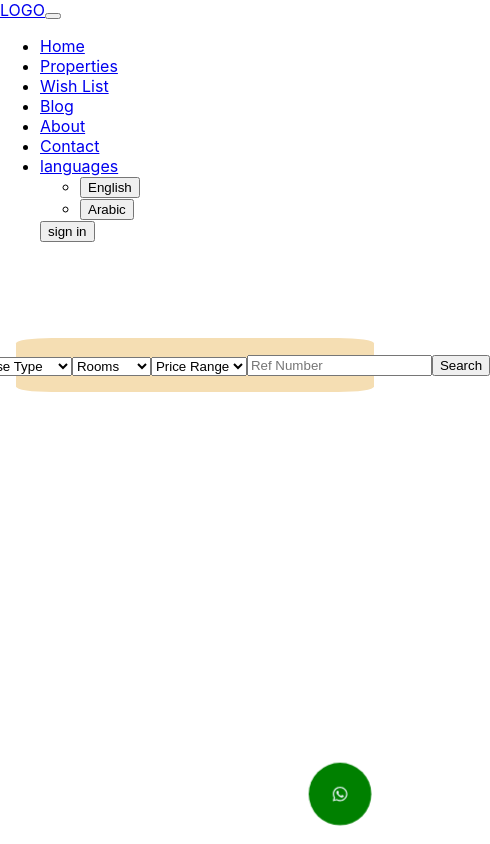
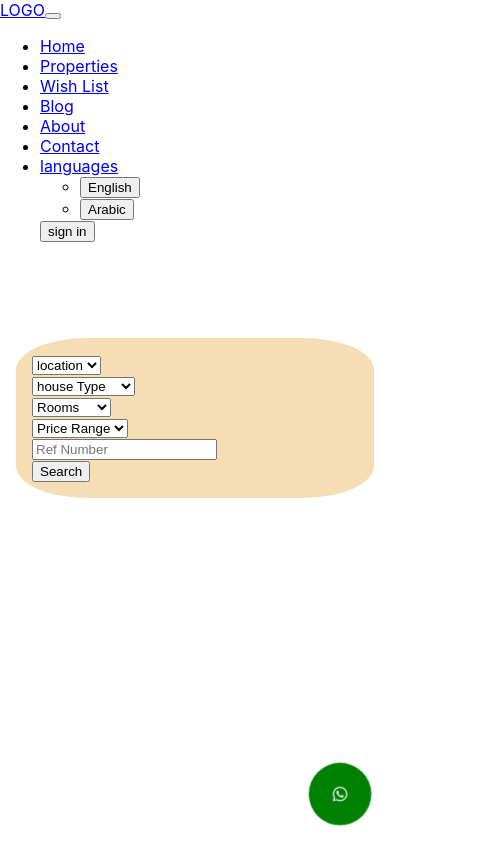
Before and after one commit to Alzubair98/ozyapi, a React (Create React App) app: page /search in a window 390 px wide. Shown: the whole page, 490 px wide, since content can reach past the window. Built offline with nearby package versions, Linux system fonts and the light colour scheme; the HTML template or start-up script is replaced by a standard one.

Commit message:
fix search bar and card layout

```diff
--- a/src/component/home-page/intro.css
+++ b/src/component/home-page/intro.css
@@ -118,7 +118,7 @@
     /* card */
     .D-card{
         margin-left: 0;
-        margin-top: 7rem;
+        margin-top: 2rem;
     }
     .card{
         flex-direction: column !important;
@@ -135,15 +135,16 @@
         width: 100%;
     }
 
+    .body{
+        width: 100%;
+    }
+
     /* search-bar */
     .full-card{
         flex-direction: column;
     }
 
     .search-bar{
-        border-radius: 10%;
-
-
         position: relative;
     }
 }
--- a/src/component/home-page/search.jsx
+++ b/src/component/home-page/search.jsx
@@ -39,7 +39,7 @@ const Search = (props) => {
     <div className="full-card">
       <div className="search-bar">
         <form onSubmit={handleSubmit}>
-          <div className="g-3 ms-6 ps-3 pe-3 button-align">
+          <div className="g-3 ms-6 ps-3 pe-3">
             <div className="">
               <select
                 className="form-control"
```
